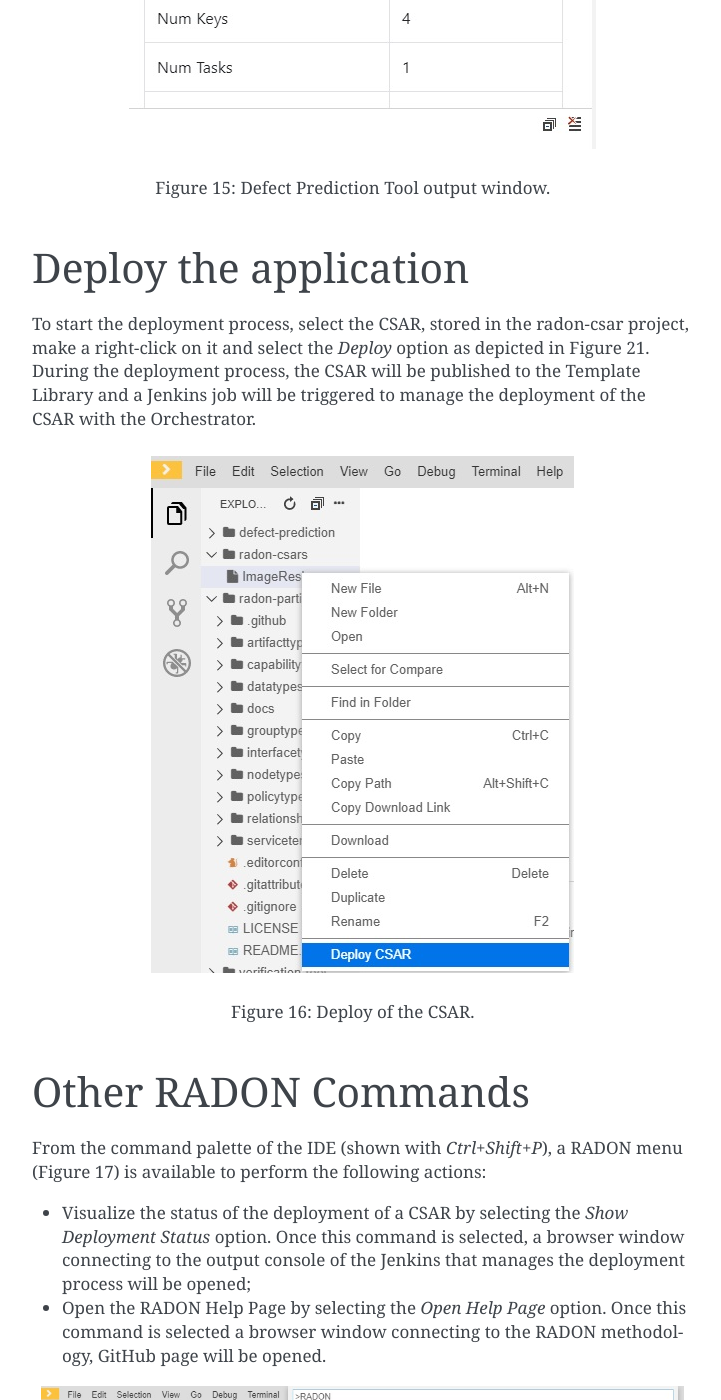
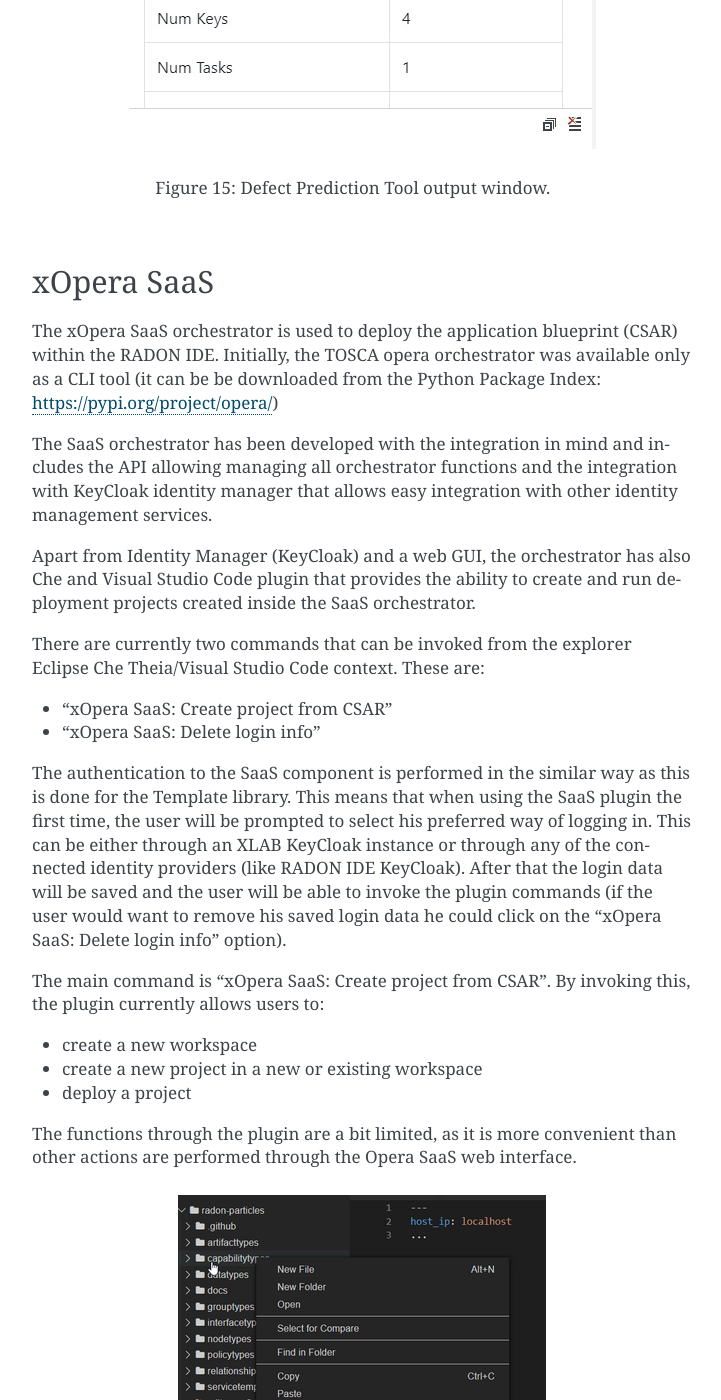
Before and after one commit to zhululai/radon-ide, a Sphinx documentation site: the page built from docs/getting-started.rst, in a window 1280 px wide and 1400 px high, scrolled down 8309 px. Shown: the whole window, without its empty margins (388-1109 px from the left). Built offline with Sphinx 7.4.7, drawn with Linux system fonts in a browser that asks for light colours; some of the changed text lies outside the part shown.

Commit message:
Add the docs for xOpera SaaS RADON IDE plugin.

```diff
--- a/docs/getting-started.rst
+++ b/docs/getting-started.rst
@@ -109,6 +109,69 @@ The results (i.e., the metrics extracted from the script and defect-proneness) w
 
    Figure 15: Defect Prediction Tool output window.
 
+xOpera SaaS
+***********
+
+The xOpera SaaS orchestrator is used to deploy the application blueprint (CSAR)
+within the RADON IDE. Initially, the TOSCA opera orchestrator was available
+only as a CLI tool (it can be be downloaded from the Python Package Index:
+https://pypi.org/project/opera/)
+
+The SaaS orchestrator has been developed with the integration in mind and
+includes the API allowing managing all orchestrator functions and the
+integration with KeyCloak identity manager that allows easy integration with
+other identity management services.
+
+Apart from Identity Manager (KeyCloak) and a web GUI, the orchestrator has also
+Che and Visual Studio Code plugin that provides the ability to create and run
+deployment projects created inside the SaaS orchestrator.
+
+There are currently two commands that can be invoked from the explorer Eclipse
+Che Theia/Visual Studio Code context. These are:
+
+- "xOpera SaaS: Create project from CSAR"
+- "xOpera SaaS: Delete login info"
+
+The authentication to the SaaS component is performed in the similar way as
+this is done for the Template library. This means that when using the SaaS
+plugin the first time, the user will be prompted to select his preferred way
+of logging in. This can be either through an XLAB KeyCloak instance or through
+any of the connected identity providers (like RADON IDE KeyCloak). After that
+the login data will be saved and the user will be able to invoke the plugin
+commands (if the user would want to remove his saved login data he could click
+on the "xOpera SaaS: Delete login info" option).
+
+The main command is "xOpera SaaS: Create project from CSAR". By invoking this,
+the plugin currently allows users to:
+
+- create a new workspace
+- create a new project in a new or existing workspace
+- deploy a project
+
+The functions through the plugin are a bit limited, as it is more convenient
+than other actions are performed through the Opera SaaS web interface.
+
+.. figure:: imgs/xopera-saas/deploy_csar.png
+
+   Figure 16: Deployment of the CSAR.
+
+User can invoke the main plugin actions by right clicking on the compressed
+TOSCA CSAR (file should include .zip or .csar extension). Then the plugin will
+interactively guide him through the creation of workspace and the project.
+
+.. figure:: imgs/xopera-saas/create_project.png
+
+   Figure 17: Creating a new project.
+
+After that you will be asked if you want to deploy the CSAR from the project.
+The deployment process starts right away and gives you the deployment outputs
+from the xOpera SaaS orchestrator. Then the plugin will then redirect you to
+the SaaS UI where you will be able to see your created workspace and project.
+
+.. figure:: imgs/xopera-saas/redirect.png
+
+   Figure 18: The xOpera SaaS plugin redirection.
+
 Deploy the application
 """"""""""""""""""""""
 
@@ -117,7 +180,7 @@ During the deployment process, the CSAR will be published to the Template Librar
 
 .. figure:: imgs/Deploy_CSAR_light.jpg
 
-   Figure 16: Deploy of the CSAR.
+   Figure 19: Deploy of the CSAR.
 
 Other RADON Commands
 """"""""""""""""""""
@@ -128,4 +191,4 @@ From the command palette of the IDE (shown with *Ctrl+Shift+P*), a RADON menu (F
 
 .. figure:: imgs/RADON_menu_light.jpg
 
-   Figure 17: RADON menu in the command palette.
+   Figure 20: RADON menu in the command palette.
```
Also changed, not shown: docs/imgs/xopera-saas/create_project.png (added), docs/imgs/xopera-saas/deploy_csar.png (added), docs/imgs/xopera-saas/redirect.png (added).
